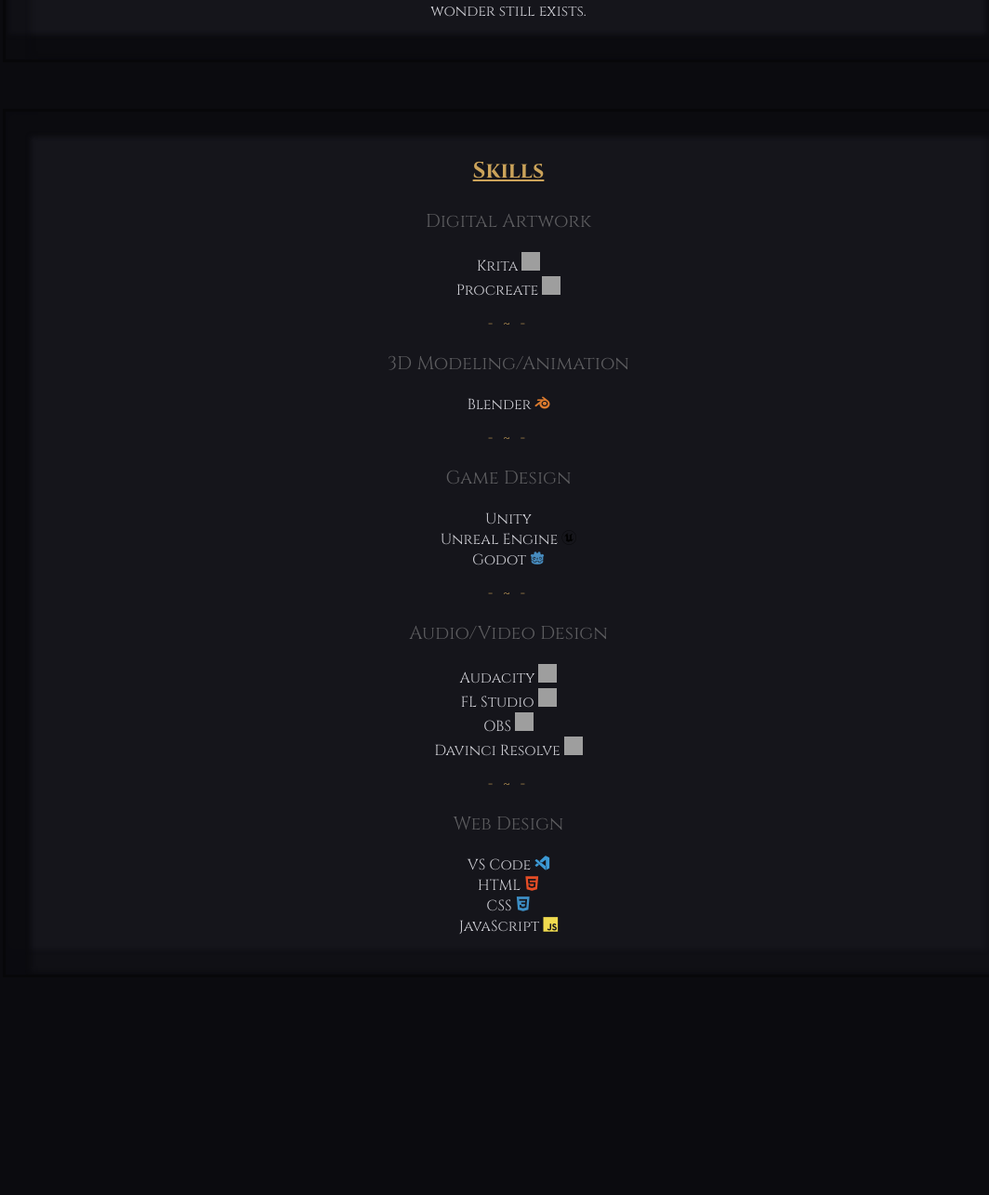
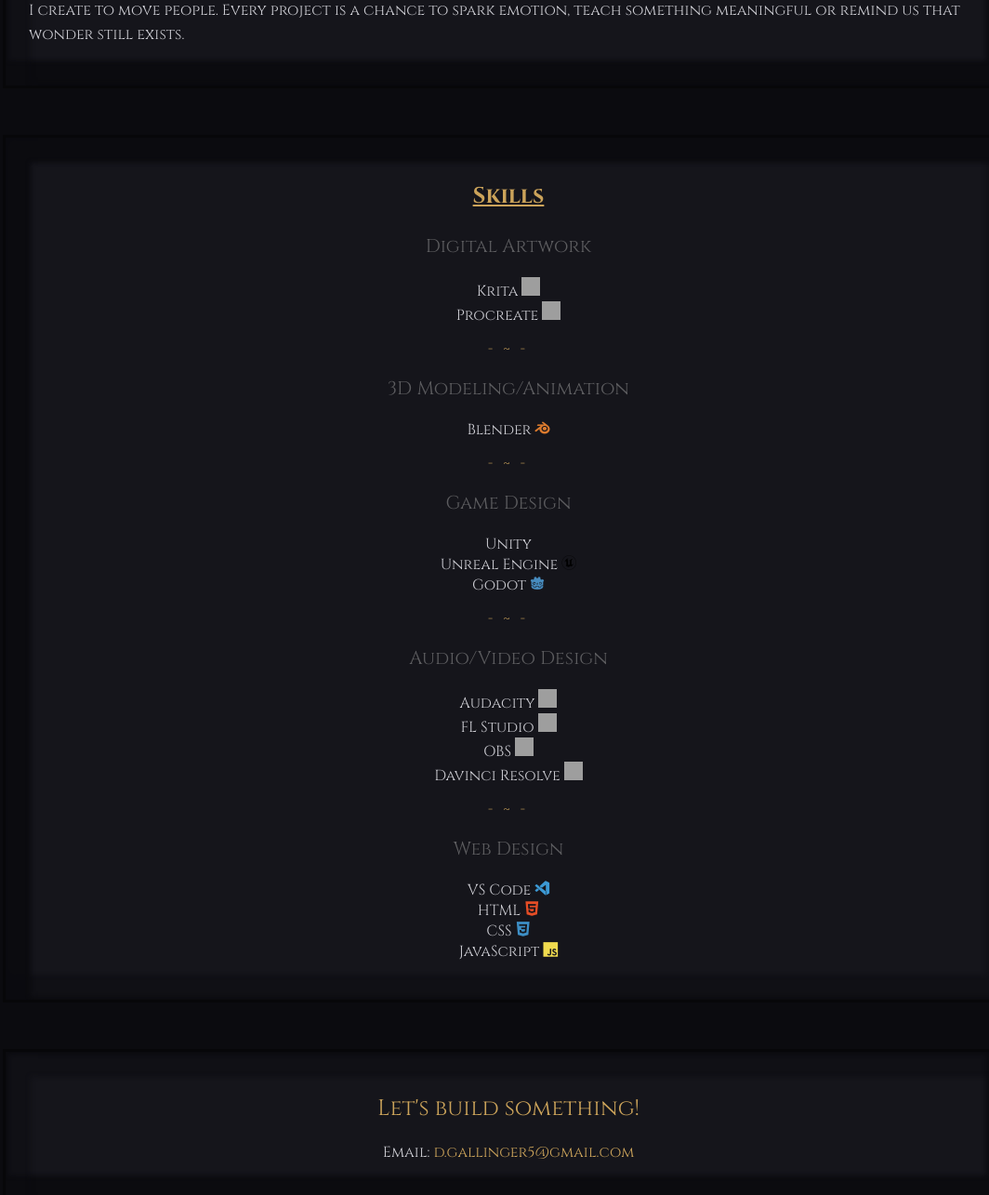
Before and after one commit to dgallinger5/Portfolio, a plain HTML site: page index.html in a window 1280 px wide. Shown: the part 1437-2722 px from the top of the page at 93% size, without its empty margins (93-1157 px from the left). Before the commit the page ends 2488 px from the top, so only its background shows below. Drawn offline with nearby package versions, Linux system fonts and the light colour scheme; grey boxes are pictures that could not be loaded; some icons are missing.

Commit message:
Updated pictures, fixed typos and added empty link pages

```diff
--- a/Style.css
+++ b/Style.css
@@ -158,6 +158,16 @@
     background-color: rgb(21, 21, 27);
     text-align: center;
     font-family: 'Cinzel', serif;
+    line-height: 1.6;
+}
+.aboutMe h3{
+    text-align: center;
+    margin-bottom: 6px;
+    font-weight: 600;
+}
+.aboutMe p {
+    text-align: left;
+    margin: 0 auto 16px;
 }
 .divider {
     text-align: center;
@@ -187,3 +197,27 @@
     height: 20px;
     width: 20px;
 }
+
+/* Call to Action */
+.cta {
+    position: relative;
+    justify-self: center;
+    border: 3px solid rgb(0, 0, 0, .65);
+    box-shadow: inset 12px 12px 5px 15px rgba(11, 11, 15, 0.45),
+                      inset -12px -12px 5px 15px rgba(11, 11, 15, 0.95) ;
+    color: #CCCCD2;
+    margin-top: 50px;
+    padding: 25px;
+    height: auto;
+    width: 85%;
+    background-color: rgb(21, 21, 27);
+    text-align: center;
+    font-family: 'Cinzel', serif;
+}
+.cta a {
+    color: #CBA35A;
+    text-decoration: none;
+}
+.cta a:hover {
+    text-decoration: underline;
+}
--- a/index.html
+++ b/index.html
@@ -169,10 +169,15 @@
             JavaScript <i class="devicon-javascript-plain colored"></i>
         </p>
     </div>
+</body>
 
+<footer>
     <!-- Call to Action -->
     <div class="cta">
-
+        <h2>
+            Let's build something!
+        </h2>
+        <p>Email: <a href="mailto:d.gallinger5@gmail.com">d.gallinger5@gmail.com</a></p>
     </div>
-</body>
+</footer>
 </html>
```
Also changed, not shown: Images/NewestImages/pic1.png, Images/NewestImages/pic2.png, Images/NewestImages/pic3.png.
